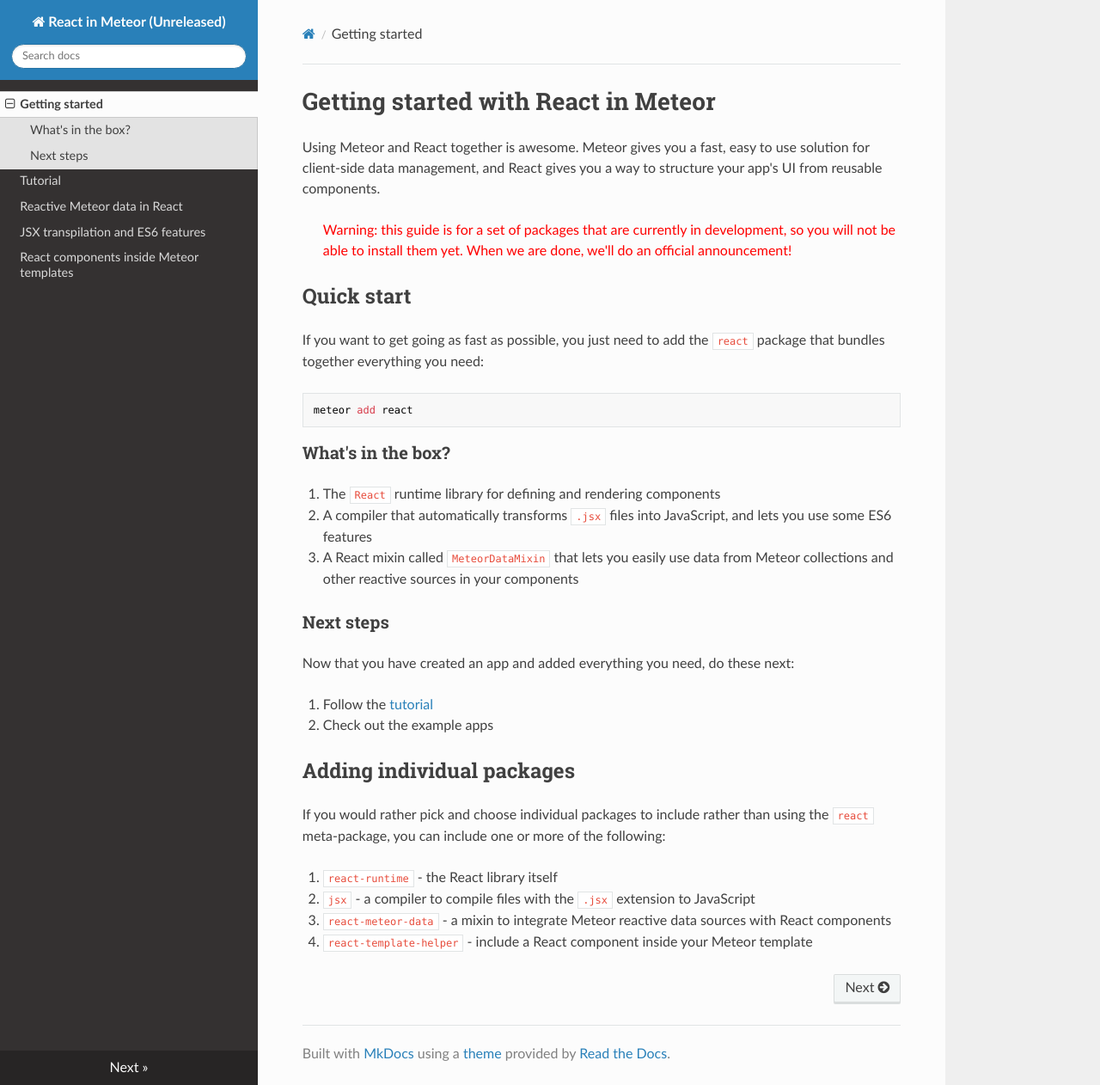
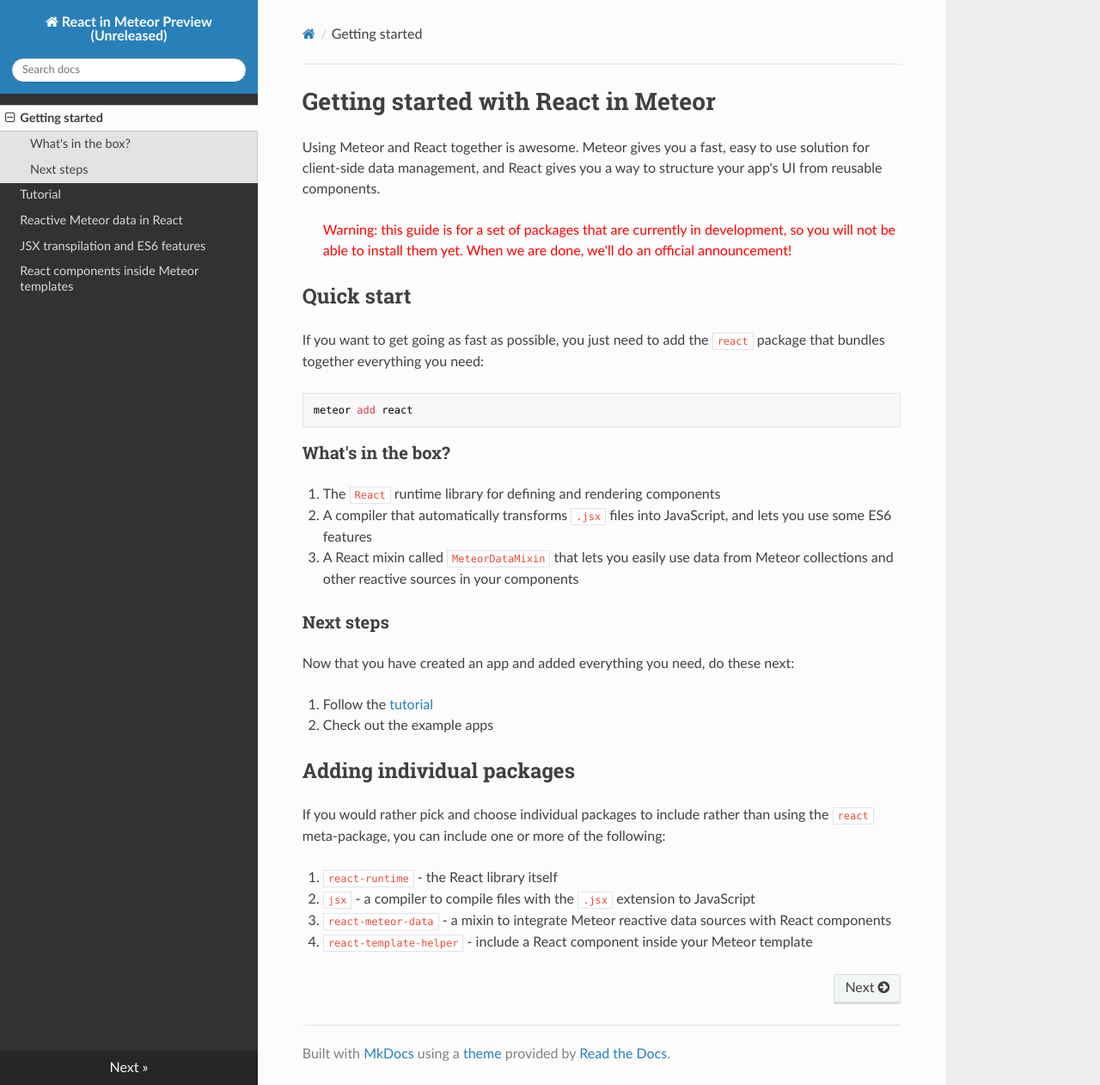
Before and after one commit to meteor/react-packages, an MkDocs documentation site: the page built from docs/index.md, in a window 1280 px wide and 1262 px high. Shown: the whole window at 86% size. Built offline with MkDocs 1.6.1, drawn with Linux system fonts in a browser that asks for light colours; nearby versions of some CDN libraries; old or Windows-style settings are respelled for this version of MkDocs.

Commit message:
Update title

```diff
--- a/mkdocs.yml
+++ b/mkdocs.yml
@@ -1,4 +1,4 @@
-site_name: React in Meteor (Unreleased)
+site_name: React in Meteor Preview (Unreleased)
 theme: readthedocs
 pages:
 - Getting started: index.md
```
